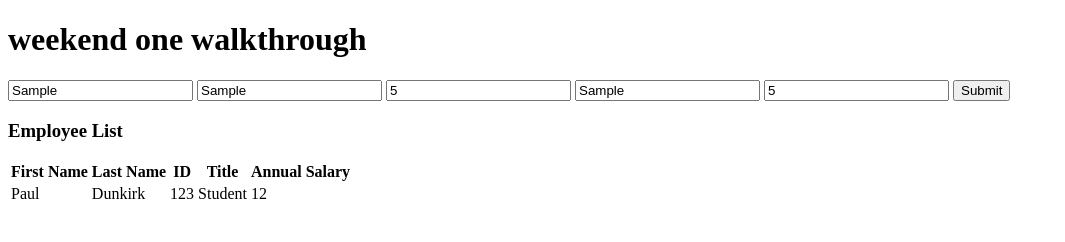
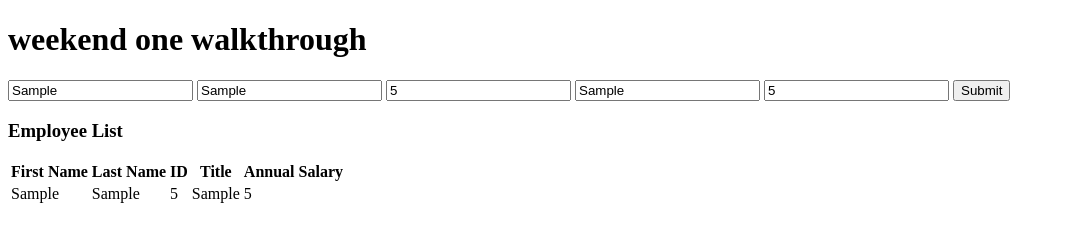
Before and after one commit to pauldunkirk/weekend-one-walkthrough, a plain HTML site: page index.html in a window 1280 px wide. Both pictures are taken after typing "Sample", "Sample", "5", "Sample", "5" into the empty fields and a click on the button "Submit". Shown: the whole page, without its empty margins (0-1065 px from the left). Drawn offline with Linux system fonts and the light colour scheme.

Commit message:
adding new employee functionality

```diff
--- a/client.js
+++ b/client.js
@@ -0,0 +1,21 @@
+
+$(document).ready(function(){
+  $('#submitNewEmployee').on('click', function(){  //event listener on click of sumbitNewEmployee button
+    // declaring variables and retrieving values from input boxes
+    var firstName = $('#firstName').val();
+    var lastName = $('#lastName').val();
+    var idNumber = $('#idNumber').val();
+    var jobTitle = $('#jobTitle').val();
+    var annualSalary = $('#annualSalary').val();  // //next step put into table
+    // adds new employee row to DOM
+    $('#employeeTableBody').append(
+    '<tr>' +
+      '<td>' + firstName + '</td>' +
+      '<td>' + lastName + '</td>' +
+      '<td>' + idNumber + '</td>' +
+      '<td>' + jobTitle + '</td>' +
+      '<td>' + annualSalary + '</td>' +
+    '</tr>'
+  );
+  });
+});
--- a/index.html
+++ b/index.html
@@ -3,8 +3,8 @@
 <head>
   <meta charset="utf-8">
   <title>weekend 1 walkthrough</title>
-  <script  src="jquery.js"></script>
-  <script type="clinet.js"></script>
+  <script src="jquery.js"></script>
+  <script src="client.js"></script>
 </head>
 <body>
   <h1>weekend one walkthrough</h1>
@@ -34,14 +34,8 @@
         <th>Annual Salary</th>
       </tr>
     </thead>
-    <tbody>
-      <tr>
-        <td>Paul</td>
-        <td>Dunkirk</td>
-        <td>123</td>
-        <td>Student</td>
-        <td>12</td>
-      </tr>
+    <tbody id="employeeTableBody">
+
     </tbody>
   </table>
 </body>
```
